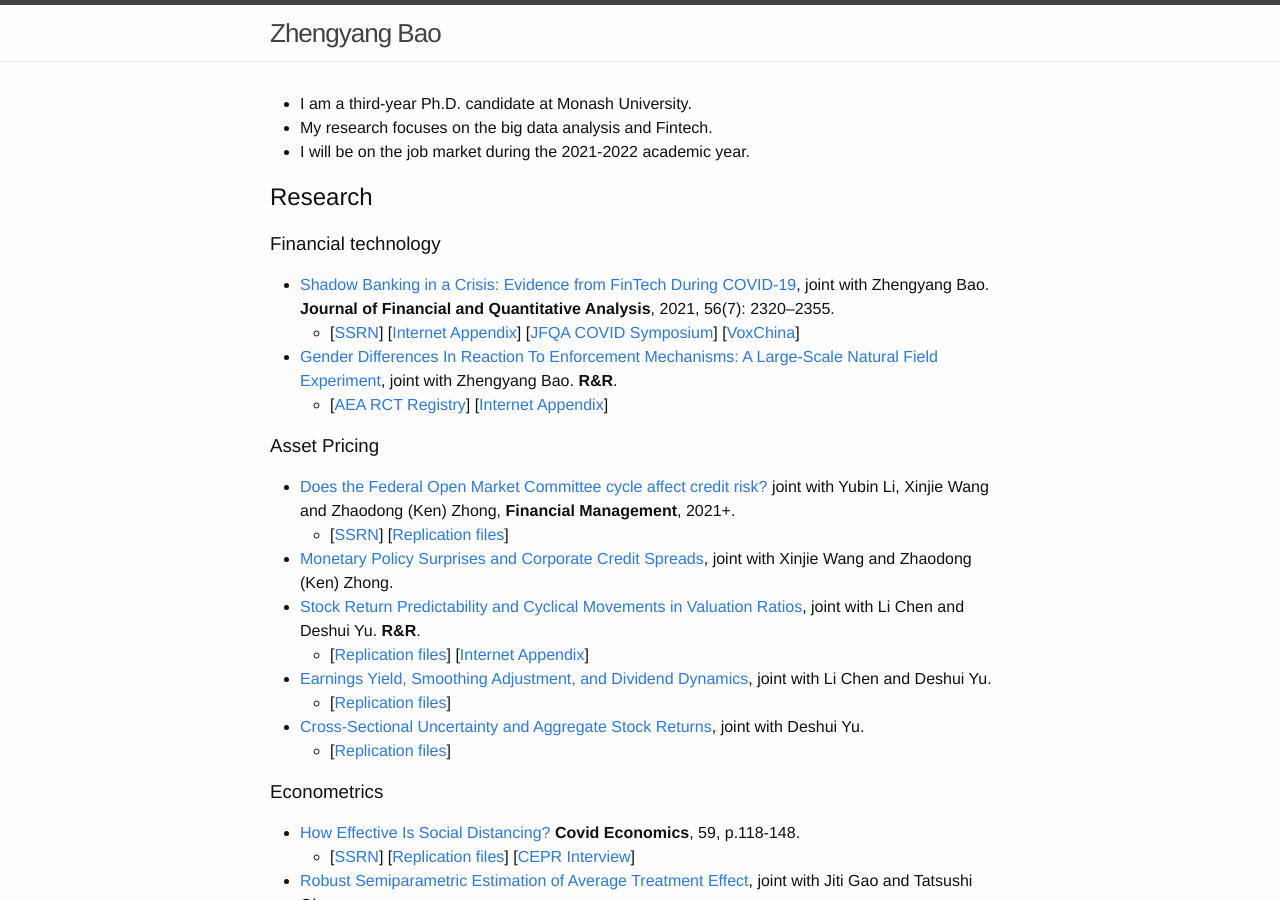
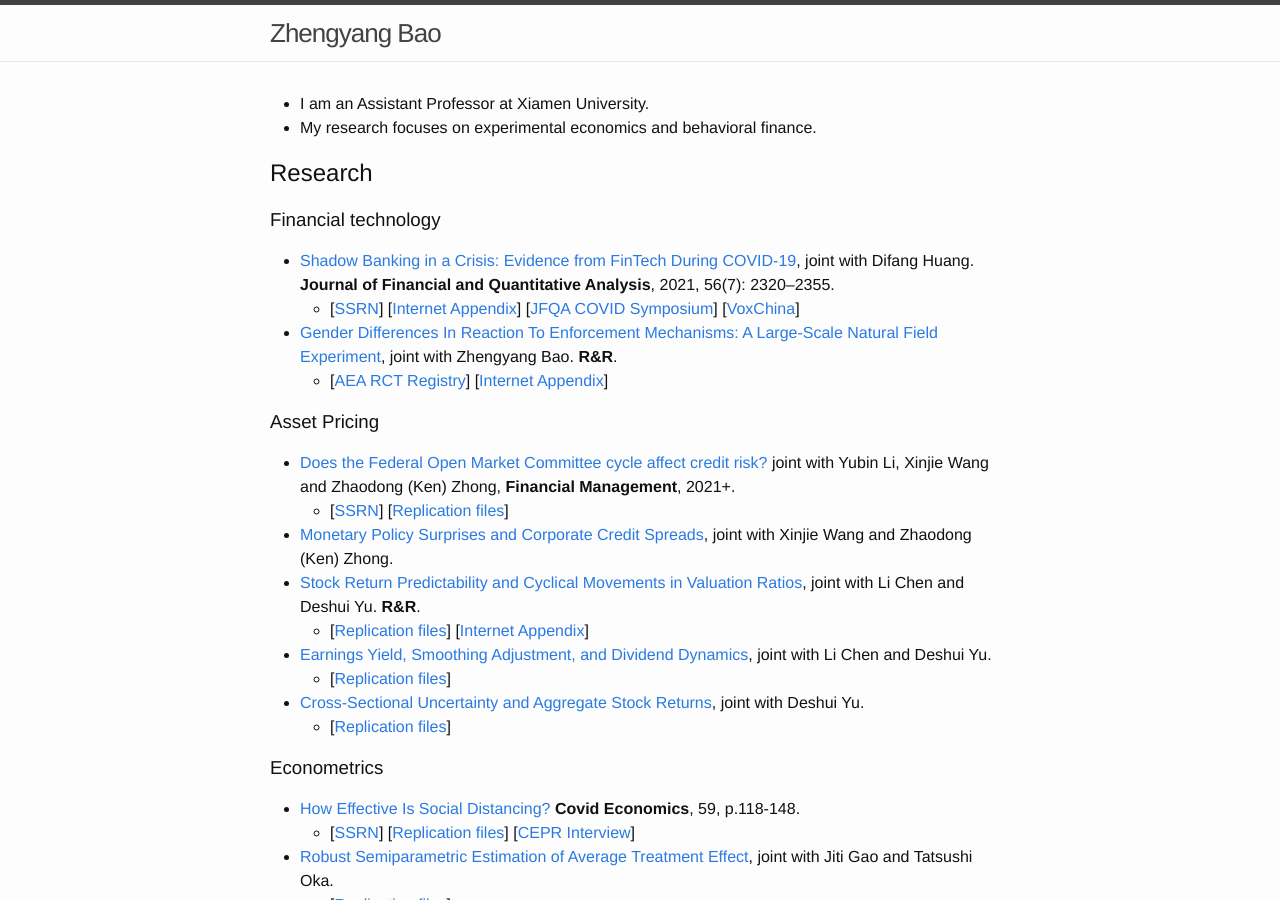
Before and after one commit to zhengyang-bao/zhengyang-bao.github.io, a Jekyll site: the page built from index.md, in a window 1280 px wide and 900 px high. Built offline with Jekyll 4.4.1, drawn with Linux system fonts in a browser that asks for light colours.

Commit message:
Update index.md

```diff
--- a/index.md
+++ b/index.md
@@ -2,15 +2,14 @@
 layout: default
 ---
 
-- I am a third-year Ph.D. candidate at Monash University.
-- My research focuses on the big data analysis and Fintech.
-- I will be on the job market during the 2021-2022 academic year.
+- I am an Assistant Professor at Xiamen University.
+- My research focuses on experimental economics and behavioral finance.
 
 
 ## Research
 
 ### Financial technology
-- [Shadow Banking in a Crisis: Evidence from FinTech During COVID-19](https://doi.org/10.1017/S0022109021000430), joint with Zhengyang Bao. **Journal of Financial and Quantitative Analysis**, 2021, 56(7): 2320–2355.
+- [Shadow Banking in a Crisis: Evidence from FinTech During COVID-19](https://doi.org/10.1017/S0022109021000430), joint with Difang Huang. **Journal of Financial and Quantitative Analysis**, 2021, 56(7): 2320–2355.
   - [[SSRN](https://papers.ssrn.com/sol3/papers.cfm?abstract_id=3734770)] [[Internet Appendix](https://drive.google.com/file/d/1xmnwf_dNR22ohyOeyFoZBCG_6OGv9Gvm/view?usp=sharing)] [[JFQA COVID Symposium](https://player.mediaamp.io/p/U8-EDC/x3q6FTruIMqL/embed/select/media/seU2G5zFXY7m?form=html)] [[VoxChina](http://voxchina.org/show-3-241.html)]
 - [Gender Differences In Reaction To Enforcement Mechanisms: A Large-Scale Natural Field Experiment](https://papers.ssrn.com/sol3/papers.cfm?abstract_id=3641282), joint with Zhengyang Bao. **R&R**.
   - [[AEA RCT Registry](https://www.socialscienceregistry.org/trials/6095)] [[Internet Appendix](https://drive.google.com/file/d/1tpA5k_htPn27juShLqt8xYgwvCnz9bg2/view?usp=sharing)]
```
